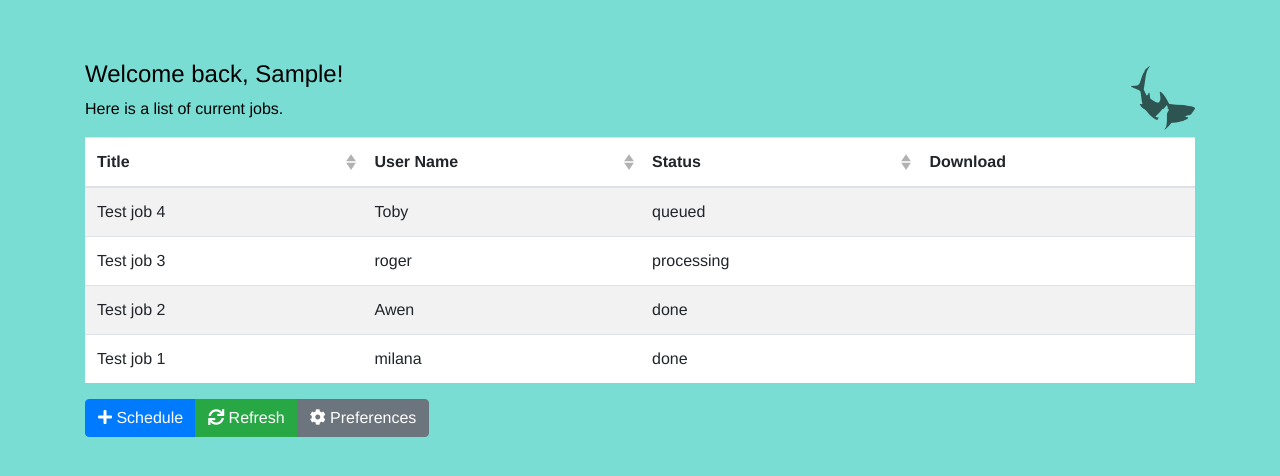
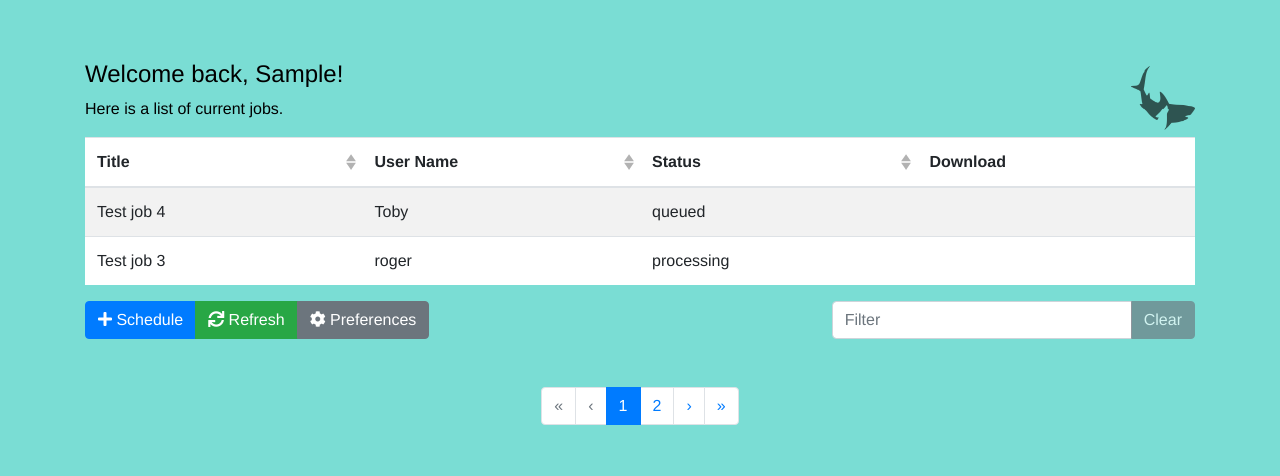
Before and after one commit to OpenDataHack2018org/wolfshark, a Vue app: page /config in a window 1280 px wide. Both pictures are taken after typing "Sample", "Sample" into the empty fields and a click on the button "Save". Shown: the top 476 px of the page. Built offline with nearby package versions, Linux system fonts and the light colour scheme.

Commit message:
Switched to provider method for fetching data.

```diff
--- a/src/components/JobOverview.vue
+++ b/src/components/JobOverview.vue
@@ -14,14 +14,22 @@
                 </LogoHeader>
 
                 <b-table
-                    v-bind:items="jobs"
+                    ref="jobsTable"
+                    v-bind:filter="filter"
+                    v-bind:items="getJobs"
                     v-bind:fields="fields"
                     v-bind:current-page="currentPage"
                     v-bind:per-page="perPage"
+                    v-bind:busy.sync="isBusy"
                     striped
                     hover
                     fixed
-                    v-on:row-clicked="showDetails">
+                    show-empty
+                    no-provider-paging
+                    no-provider-sorting
+                    no-provider-filtering
+                    v-on:row-clicked="showDetails"
+                    v-on:filtered="onFiltered">
                     <template
                         slot="status"
                         slot-scope="data">
@@ -36,9 +44,10 @@
                         slot="download"
                         slot-scope="data">
                         <b-button
+                            v-if="data.item.status === 'done'"
                             variant="success"
                             size="sm"
-                            v-if="data.item.status === 'done'"
+                            block
                             v-on:click.stop="download('http://techslides.com/demos/sample-videos/small.mp4')">
                             <i class="fa fa-download" />
                             Download
@@ -118,12 +127,8 @@
                     </template>
                 </b-table>
 
-                <b-pagination
-                    v-if="jobs.length > perPage"
-                    v-bind:total-rows="jobs.length"
-                    v-bind:per-page="perPage"
-                    v-model="currentPage" />
-
+                <b-form-row>
+                    <b-col md="6">
                         <b-button-group class="mb-5">
                             <b-button
                                 to="/scheduling"
@@ -132,9 +137,11 @@
                                 Schedule
                             </b-button>
                             <b-button
-                        v-on:click="refresh(true)"
+                                v-on:click="$refs.jobsTable.refresh()"
                                 variant="success">
-                        <i class="fa fa-sync" />
+                                <i
+                                    class="fa fa-sync"
+                                    v-bind:class="{ 'fa-spin': isBusy }" />
                                 Refresh
                             </b-button>
                             <b-button
@@ -144,6 +151,34 @@
                                 Preferences
                             </b-button>
                         </b-button-group>
+                    </b-col>
+                    <b-col md="4" offset-md="2">
+                        <b-form-group>
+                            <b-input-group>
+                                <b-form-input
+                                    v-model="filter"
+                                    placeholder="Filter" />
+                                <b-input-group-append>
+                                    <b-button
+                                        v-bind:disabled="!filter"
+                                        v-on:click="filter = ''">
+                                        Clear
+                                    </b-button>
+                                </b-input-group-append>
+                            </b-input-group>
+                        </b-form-group>
+                    </b-col>
+                </b-form-row>
+                <b-form-row>
+                    <b-col>
+                        <b-pagination
+                            v-if="jobsLength > perPage"
+                            v-bind:total-rows="jobsLength"
+                            v-bind:per-page="perPage"
+                            v-model="currentPage"
+                            align="center" />
+                    </b-col>
+                </b-form-row>
             </b-col>
         </b-row>
     </b-container>
@@ -164,9 +199,12 @@ export default {
 
     data () {
         return {
+            filter: '',
+            isBusy: false,
+            jobsLength: 0,
             currentPage: 1,
-            perPage: 10,
-            jobs: [],
+            perPage: 2,
+            // jobs: [],
             success: this.showSuccess,
             fields: [
                 {
@@ -195,12 +233,13 @@ export default {
     },
 
     methods: {
-        refresh (reset) {
-            if (reset) {
-                this.success = false;
-            }
 
-            this.$set(this, 'jobs', [
+        getJobs () {
+            return new Promise((resolve) => {
+                setTimeout(() => {
+                    this.jobsLength = 4;
+                    resolve(
+                        [
                             {
                                 job_id: 3,
                                 user_name: 'Toby',
@@ -269,7 +308,10 @@ export default {
                                 resolution: 4000,
                                 _showDetails: false,
                             },
-            ]);
+                        ],
+                    );
+                }, 2000);
+            });
         },
 
         getStatusIcon (status) {
@@ -348,10 +390,12 @@ export default {
             link.click();
             link.remove();
         },
+
+        onFiltered (filteredItems) {
+            // Trigger pagination to update the number of buttons/pages due to filtering.
+            this.jobsLength = filteredItems.length;
+            this.currentPage = 1;
         },
-
-    mounted () {
-        this.refresh();
     },
 };
 </script>
--- a/src/components/JobScheduling.vue
+++ b/src/components/JobScheduling.vue
@@ -519,7 +519,7 @@ export default {
                 {
                     name: 'JobOverview',
                     params: {
-                        showSuccess: true,
+                        message: 'success',
                     },
                 },
             );
```
Also changed, not shown: src/assets/logo.svg (added). Lines whose indentation alone changed are shown as unchanged.
